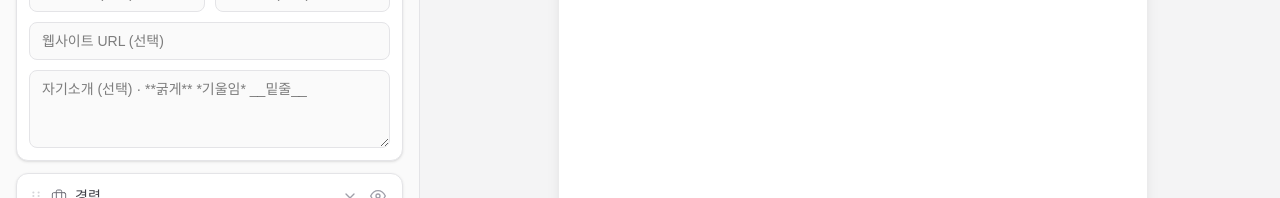
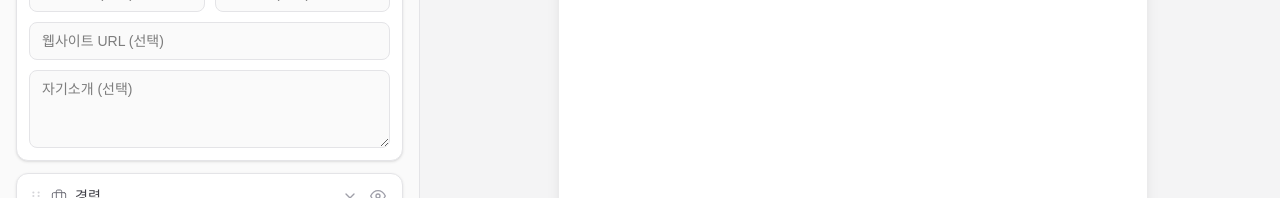
Before and after one commit to khkim6040/resume-kr, a Next.js app: page / in a window 1280 px wide. Shown: the part 307-505 px from the top of the page. Built offline with nearby package versions, Linux system fonts and the light colour scheme; a web font is replaced by a local one.

Commit message:
update: 서식 입력 힌트 제거

```diff
--- a/src/components/editor/Editor.tsx
+++ b/src/components/editor/Editor.tsx
@@ -162,7 +162,7 @@ function PersonalInfoEditor() {
         className={INPUT}
       />
       <textarea
-        placeholder="자기소개 (선택) · **굵게** *기울임* __밑줄__"
+        placeholder="자기소개 (선택)"
         onKeyDown={richTextKeyDown}
         value={personalInfo.summary ?? ""}
         onChange={(e) => updatePersonalInfo({ summary: e.target.value })}
--- a/src/components/editor/sections/AwardsEditor.tsx
+++ b/src/components/editor/sections/AwardsEditor.tsx
@@ -54,7 +54,7 @@ export default function AwardsEditor() {
               />
             </div>
             <textarea
-              placeholder="설명 (선택) · **굵게** *기울임* __밑줄__"
+              placeholder="설명 (선택)"
               onKeyDown={richTextKeyDown}
               value={item.description ?? ""}
               onChange={(e) => updateAward(item.id, { description: e.target.value })}
--- a/src/components/editor/sections/CustomSectionEditor.tsx
+++ b/src/components/editor/sections/CustomSectionEditor.tsx
@@ -42,7 +42,6 @@ function DescriptionListInput({
           <span className="text-xs text-zinc-400">•</span>
           <input
             type="text"
-            placeholder="**굵게** *기울임* __밑줄__"
             onKeyDown={richTextKeyDown}
             value={line}
             onChange={(e) => updateLine(i, e.target.value)}
--- a/src/components/editor/sections/ProjectsEditor.tsx
+++ b/src/components/editor/sections/ProjectsEditor.tsx
@@ -81,7 +81,7 @@ export default function ProjectsEditor() {
               </label>
             </div>
             <textarea
-              placeholder="프로젝트 설명 (줄바꿈으로 항목 구분) · **굵게** *기울임* __밑줄__"
+              placeholder="프로젝트 설명 (줄바꿈으로 항목 구분)"
               onKeyDown={richTextKeyDown}
               value={item.description.join("\n")}
               onChange={(e) => updateProject(item.id, { description: e.target.value.split("\n") })}
--- a/src/components/editor/sections/WorkExperienceEditor.tsx
+++ b/src/components/editor/sections/WorkExperienceEditor.tsx
@@ -81,7 +81,7 @@ export default function WorkExperienceEditor() {
               </label>
             </div>
             <textarea
-              placeholder="업무 내용 (줄바꿈으로 항목 구분) · **굵게** *기울임* __밑줄__"
+              placeholder="업무 내용 (줄바꿈으로 항목 구분)"
               onKeyDown={richTextKeyDown}
               value={item.description.join("\n")}
               onChange={(e) => updateWorkExperience(item.id, { description: e.target.value.split("\n") })}
```
